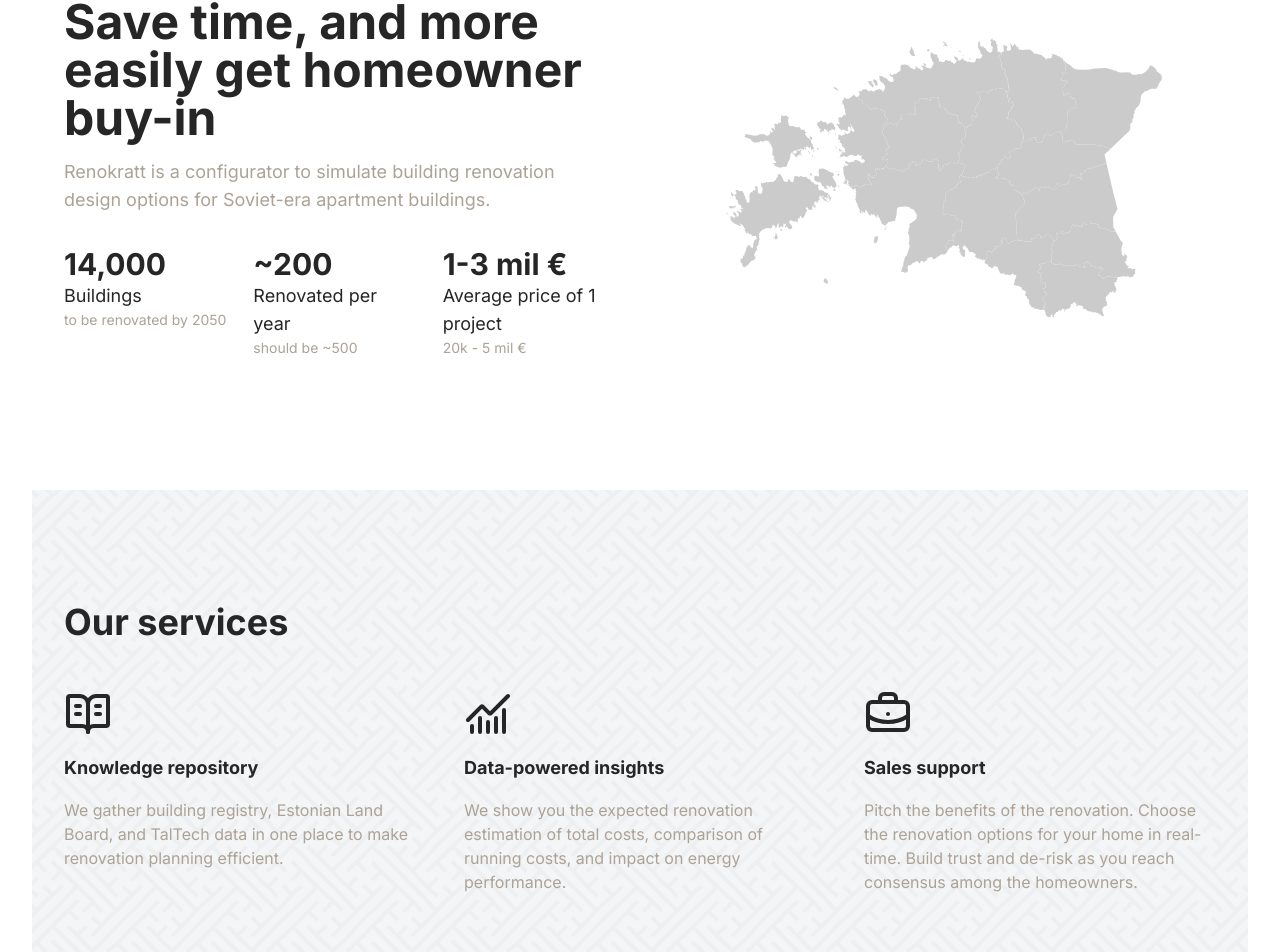
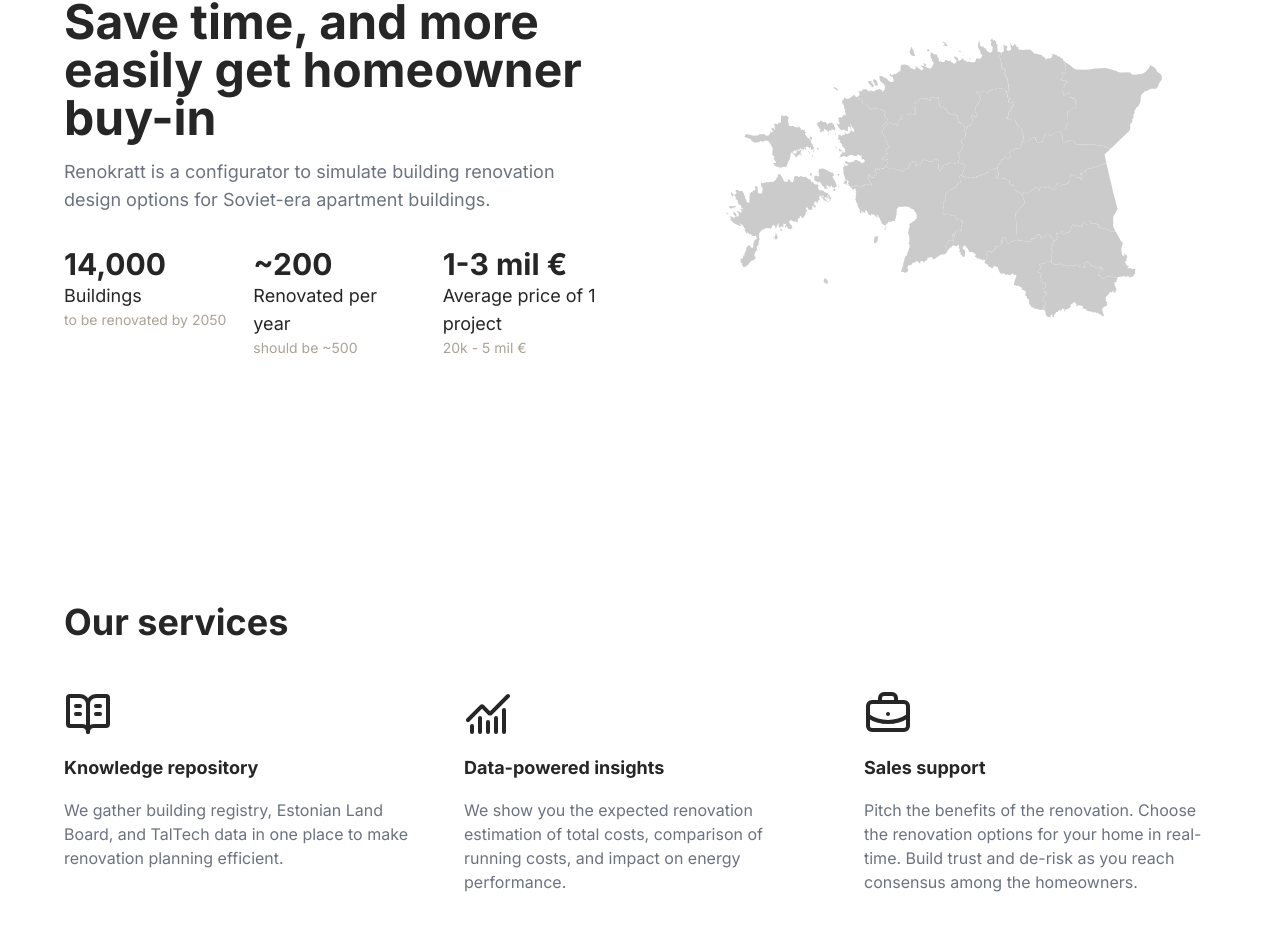
Before and after one commit to RadiantSundog/renokratt-landing-page, a Next.js app: page / in a window 1280 px wide. Shown: the part 927-1879 px from the top of the page. Built offline with nearby package versions, Linux system fonts and the light colour scheme.

Commit message:
formatting

```diff
--- a/app/components/info-section.tsx
+++ b/app/components/info-section.tsx
@@ -14,7 +14,7 @@ export function InfoSection() {
           <h2 className="text-4xl text-raisin md:text-5xl font-bold leading-tight mb-4">
             {translations.info?.title || "Loading..."}
           </h2>
-          <p className="text-lg text-quicksilver mb-8">
+          <p className="text-lg text-gray-500 mb-8">
             {translations.info?.description || "Loading..."}
           </p>
           <div className="grid grid-cols-1 md:grid-cols-3 gap-6">
--- a/app/components/value-proposition.tsx
+++ b/app/components/value-proposition.tsx
@@ -14,11 +14,11 @@ export function ValueProposition() {
     <section
       id="services"
       className="bg-white section-padding px-8 relative"
-      style={{
-        backgroundImage: "url('/interlaced.png')",
-        backgroundSize: "400px 400px",
-        backgroundRepeat: "repeat",
-      }}
+      // style={{
+      //   backgroundImage: "url('/interlaced.png')",
+      //   backgroundSize: "400px 400px",
+      //   backgroundRepeat: "repeat",
+      // }}
     >
       <div className="max-w-screen-xl mx-auto">
         {/* Section Heading */}
@@ -35,7 +35,7 @@ export function ValueProposition() {
               {translations.valueProposition?.offerings?.knowledge?.title ||
                 "Knowledge repository"}
             </h3>
-            <p className="text-quicksilver">
+            <p className="text-gray-500">
               {translations.valueProposition?.offerings?.knowledge
                 ?.description ||
                 "We gather building registry, Estonian Land Board, and TalTech data in one place to make renovation planning efficient."}
@@ -49,7 +49,7 @@ export function ValueProposition() {
               {translations.valueProposition?.offerings?.data?.title ||
                 "Data-powered insights"}
             </h3>
-            <p className="text-quicksilver">
+            <p className="text-gray-500">
               {translations.valueProposition?.offerings?.data?.description ||
                 "We show you the expected renovation estimation of total costs, comparison of running costs, and impact on energy performance."}
             </p>
@@ -62,7 +62,7 @@ export function ValueProposition() {
               {translations.valueProposition?.offerings?.sales?.title ||
                 "Sales support"}
             </h3>
-            <p className="text-quicksilver">
+            <p className="text-gray-500">
               {translations.valueProposition?.offerings?.sales?.description ||
                 "Pitch the benefits of the renovation. Choose the renovation options for your home in real-time. Build trust and de-risk as you reach consensus among the homeowners."}
             </p>
```
